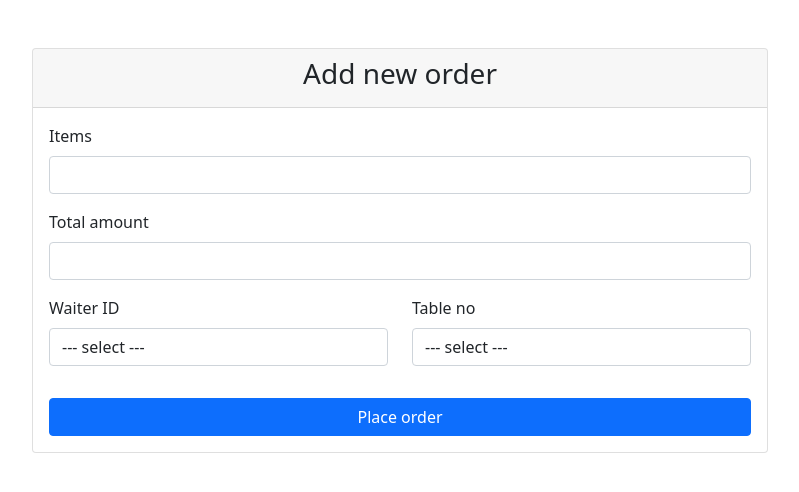
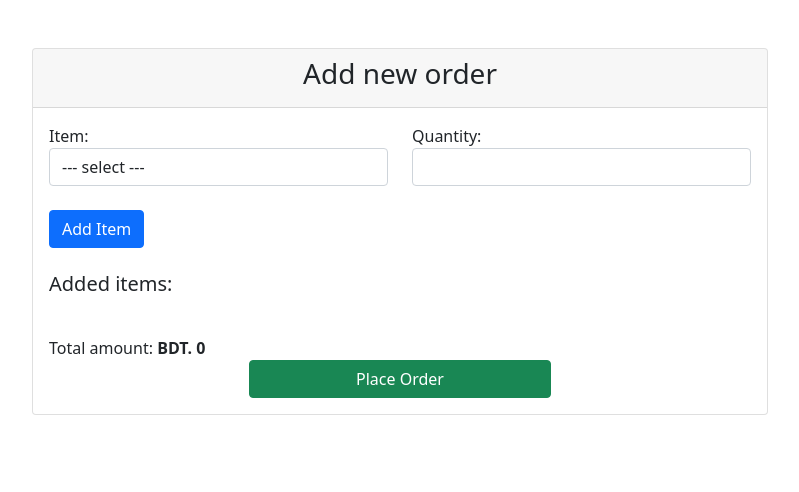
Before and after one commit to RAC-RSIT/restaurant_mgt, a PHP site: page /add_order.php in a window 1280 px wide. Shown: the top 492 px of the page, without its empty margins (240-1039 px from the left). Run offline with PHP 8.4, Linux system fonts and the light colour scheme; data that the repository does not hold is empty.

Commit message:
Place Order not working yet

```diff
--- a/add_order.php
+++ b/add_order.php
@@ -6,12 +6,10 @@
     }
 
     include('db_connection.php');
-    $waiter = 'waiter';
-    $sql = "SELECT * FROM USER WHERE user_role = :waiter";
+    $sql = "SELECT * FROM ITEM ORDER BY name";
     $statement = $conn->prepare($sql);
-    $statement->bindParam(':waiter', $waiter);
     $statement->execute();
-    $waiters = $statement->fetchAll(PDO::FETCH_ASSOC);
+    $items = $statement->fetchAll(PDO::FETCH_ASSOC);
 ?>
 
 <!DOCTYPE html>
@@ -31,38 +29,34 @@
             <h3>Add new order</h3>
           </div>
           <div class="card-body">
-            <form action="add_order_process.php" method="post">
-                <div class="mb-3">
-                    <label for="name" class="form-label">Items</label>
-                    <input type="text" class="form-control" id="items" name="items" required>
-                </div>
-                <div class="mb-3">
-                    <label for="total-amount" class="form-label">Total amount</label>
-                    <input type="number" class="form-control" id="total-amount" name="total-amount" required>
-                </div>
+            <form id="orderForm">
               <div class="row">
-                    <div class="col-md-6 mb-3">
-                        <label for="waiter-id" class="form-label">Waiter ID</label>
-                        <select name="waiter-id" id="waiter-id" class="form-control">
+                <div class="form-group col-md-6">
+                    <label for="item">Item:</label>
+                    <select name="item" id="item" class="form-control">
                       <option value="">--- select ---</option>
-                            <?php foreach($waiters as $waiter) { ?>
-                            <option value="<?= $waiter['id']; ?>"><?= $waiter['id'] . " (" . $waiter['firstname'] . " " . $waiter['lastname'] . ")"; ?> </option>
+                      <?php foreach($items as $item) { ?>
+                        <option value="<?= $item['name'] . " (" . $item['size'] . ")" ?>"><?= $item['name'] . " (" . $item['size'] . ") --- " . $item['price'] . " tk"  ?></option>
                       <?php } ?>
                     </select>
                 </div>
-                    <div class="col-md-6 mb-3">
-                        <label for="table-no" class="form-label">Table no</label>
-                        <select name="table-no" id="table-no" class="form-control">
-                            <option value="">--- select ---</option>
-                            <?php for($i=1; $i<=10; $i++) { ?>
-                            <option value="<?= $i; ?>"><?= $i; ?></option>
-                            <?php } ?>
-                        </select>
+                <div class="form-group col-md-6">
+                    <label for="quantity">Quantity:</label>
+                    <input type="number" class="form-control" id="quantity" name="quantity" min="1" required>
                 </div>
               </div>
-                <input type="hidden" id="status" name="status" value="order taken">
-                <div class="d-grid gap-2 mt-3">
-                    <button type="submit" class="btn btn-primary">Place order</button>
+              <br>
+              <button type="button" id="addItem" class="btn btn-primary">Add Item</button>
+              <br><br>
+              <h5>Added items:</h5>
+              <ul id="orderList"></ul>
+              <br>
+              <div class="form-group">
+                <label for="total-amount">Total amount: </label>
+                <label for=""><b>BDT. <span id='total-amount'>0</span></b></label>
+              </div>
+              <div class="row d-flex justify-content-center">
+                <button type="submit" class="btn btn-success col-md-5">Place Order</button>
               </div>
             </form>
           </div>
@@ -70,7 +64,7 @@
       </div>
     </div>
   </div>
-
+  <script src="script.js"></script>
   <script src="https://cdn.jsdelivr.net/npm/bootstrap@5.0.2/dist/js/bootstrap.bundle.min.js" integrity="sha384-MrcW6ZMFYlzcLA8Nl+NtUVF0sA7MsXsP1UyJoMp4YLEuNSfAP+JcXn/tWtIaxVXM" crossorigin="anonymous"></script>
   </body>
 </html>
--- a/dashboard.php
+++ b/dashboard.php
@@ -5,6 +5,7 @@
     $user = $_SESSION['user']; // user was stored in this SESSION from login_process.php
     $username = $user['username'];
     $user_role = $user['user_role'];
+    $user_id = $user['id'];
 
 ?>
 
--- a/fetch_items.php
+++ b/fetch_items.php
@@ -1,6 +1,5 @@
 <?php
     include('db_connection.php');
-
     $sql = "SELECT * FROM ITEM ORDER BY name";
     $statement = $conn->prepare($sql);
     $statement->execute();
--- /dev/null
+++ b/script.js
@@ -0,0 +1,45 @@
+const addItemBtn = document.getElementById('addItem');
+const orderList = document.getElementById('orderList');
+const orderForm = document.getElementById('orderForm');
+
+addItemBtn.addEventListener('click', function() {
+  const itemName = document.getElementById('item').value;
+  const itemQuantity = document.getElementById('quantity').value;
+
+  // Validate input (optional)
+  if (itemName.trim() === '' || itemQuantity <= 0) {
+    alert('Please enter a valid item name and quantity.');
+    return;
+  }
+
+  // Create list item element
+  const listItem = document.createElement('li');
+  listItem.textContent = `${itemName} (x${itemQuantity})`;
+
+  // Add a button to remove the item
+  const removeBtn = document.createElement('button');
+  removeBtn.textContent = 'Remove';
+  removeBtn.classList.add('btn', 'btn-danger', 'remove-item', 'mx-3', 'mb-1');
+  removeBtn.addEventListener('click', function() {
+    orderList.removeChild(listItem);
+  });
+  listItem.appendChild(removeBtn);
+
+  // Add the list item to the order list
+  orderList.appendChild(listItem);
+
+  // Clear input fields for next item
+  document.getElementById('item').value = '';
+  document.getElementById('quantity').value = '';
+});
+
+// Prevent form submission on pressing Enter in input fields
+orderForm.addEventListener('submit', function(e) {
+  e.preventDefault();
+
+  // Check if any items are added before submitting
+  if (orderList.children.length === 0) {
+    alert('Please add at least one item to your order.');
+    return;
+  }
+});
```
Also changed, not shown: fetch_orders.php (+11 -1 lines), place_order.php (added, +31 -0 lines), add_order_process.php (deleted). Lines whose indentation alone changed are shown as unchanged.
